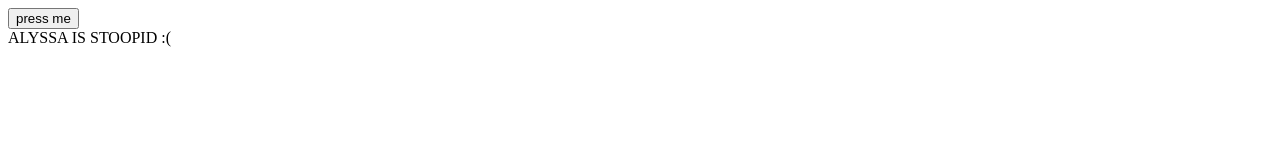
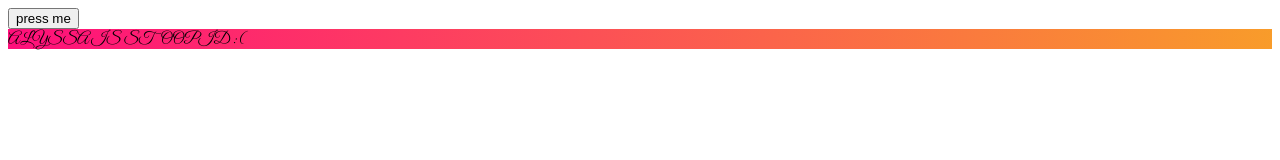
Before and after one commit to bbqchipsrkool/bbqchipsrkool.github.io, a plain HTML site: page index.html in a window 1280 px wide. Both pictures are taken after a click on the button "press me". Drawn offline with Linux system fonts and the light colour scheme.

Commit message:
Update index.html

```diff
--- a/index.html
+++ b/index.html
@@ -6,15 +6,21 @@
 <div id="d"></div>
 <style>
 @import url('https://fonts.googleapis.com/css2?family=Great+Vibes&display=swap');
-#button {
+ body
+#d {
 background-color: #444;
 font-family: 'Great Vibes', cursive;
 }
+  @keyframes animation1 {
+    0%{translate: rotate(0deg); background: #444;}
+    100%{translate: rotate(360deg);  background: linear-gradient(90deg, hsla(333, 100%, 53%, 1) 0%, hsla(33, 94%, 57%, 1) 100%);}
+
+  }
 
 
 </style>
 <script>
-function help(){document.getElementById("d").innerHTML = "ALYSSA IS STOOPID :("};
+function help(){document.getElementById("d").innerHTML = "ALYSSA IS STOOPID :("; document.getElementById("d").style.animation = "animation1 0.5s forwards"};
 </script>
 
 
```
